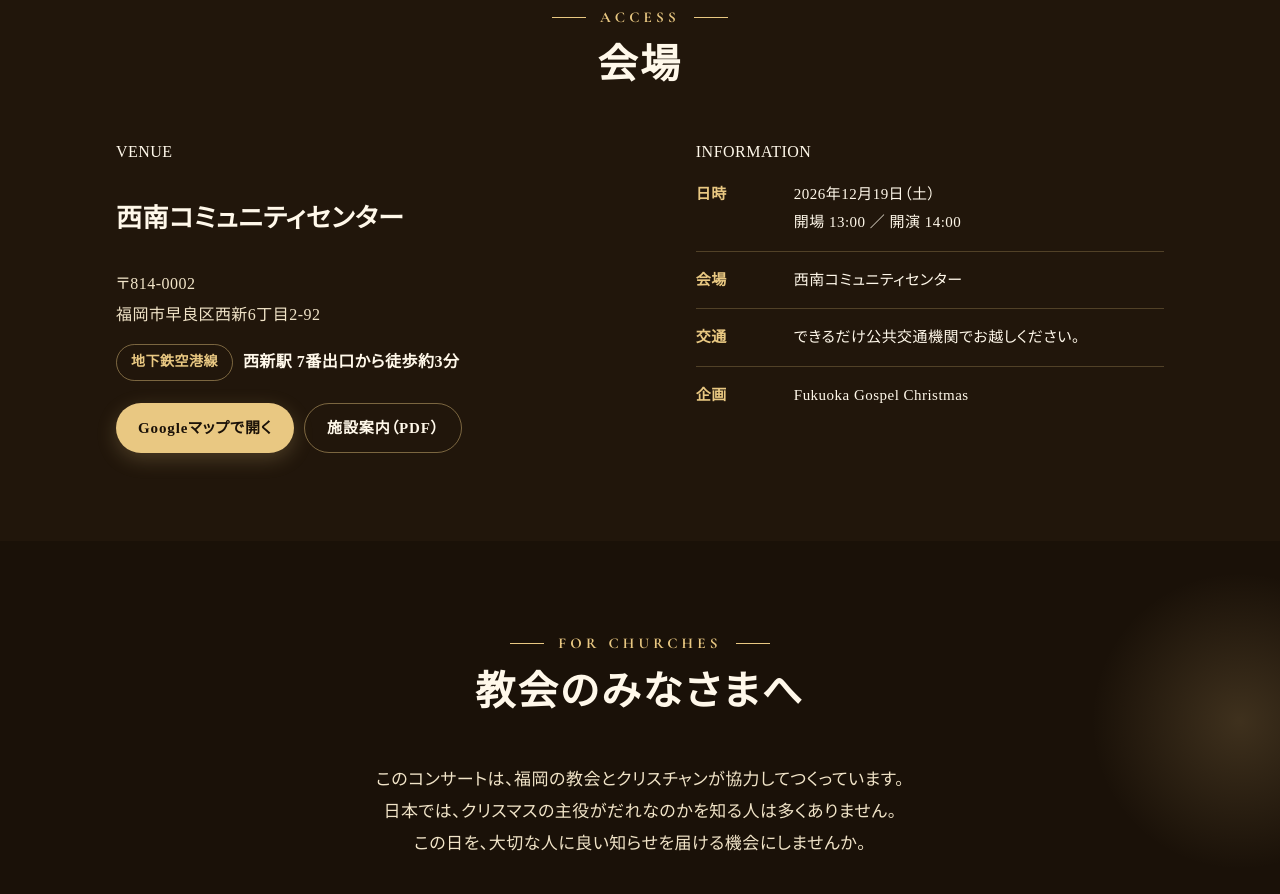
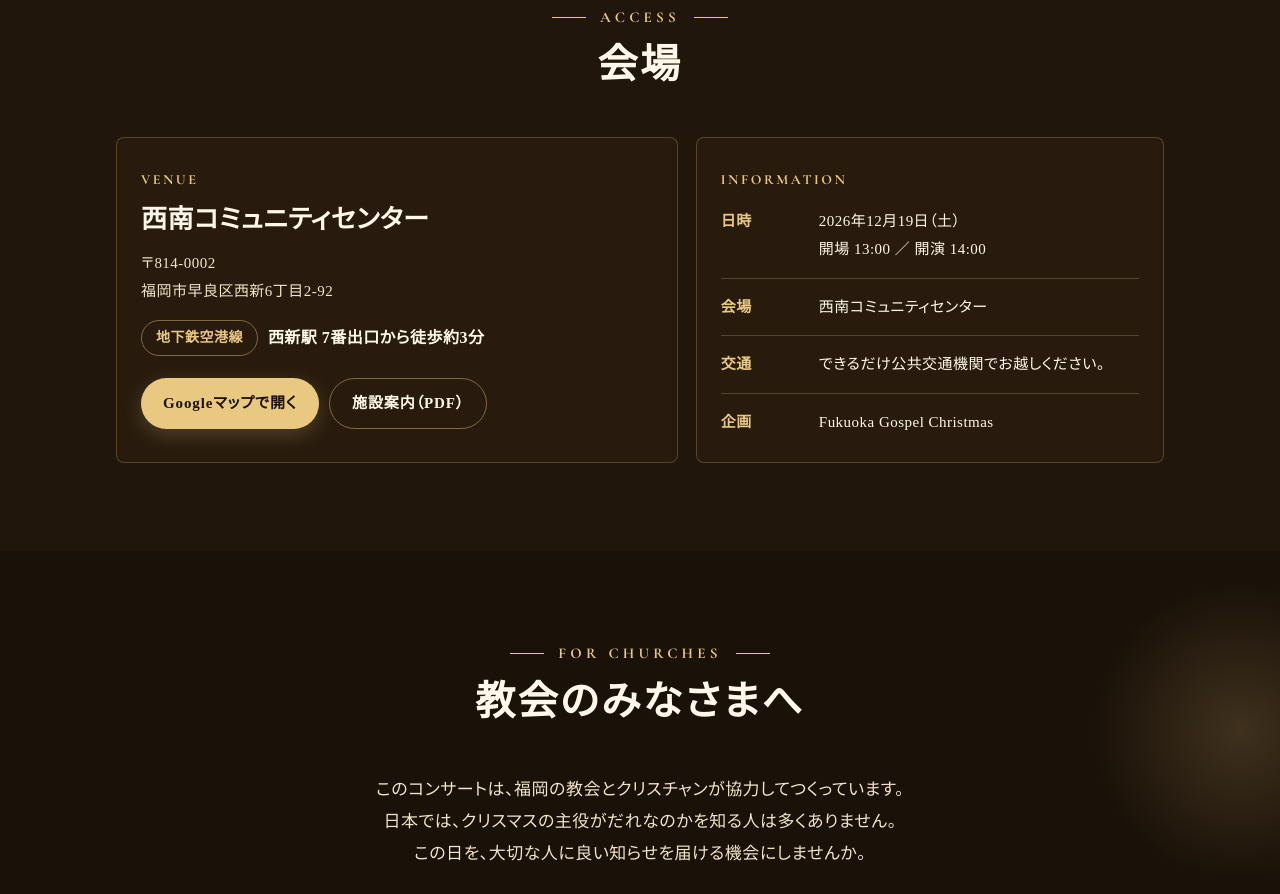
Before and after one commit to knockj/Fukuoka_Gospel_Christmas, a plain HTML site: page index.html in a window 1280 px wide. Shown: the part 5784-6678 px from the top of the page. Drawn offline with nearby package versions, Linux system fonts and the light colour scheme; a web font is replaced by a local one.

Commit message:
Add files via upload

```diff
--- a/index.html
+++ b/index.html
@@ -15,8 +15,8 @@
 <meta property="og:site_name" content="福岡ゴスペルクリスマス">
 <meta property="og:title" content="福岡ゴスペルクリスマス2026｜12.19 Sat.">
 <meta property="og:description" content="2026年12月19日（土）西南コミュニティセンターで開催。若い世代のゴスペルクワイアとゲストミュージシャンが届けるクリスマスコンサート。">
-<meta property="og:url" content="https://knockj.github.io/fukuoka-gospel-christmas/">
-<meta property="og:image" content="https://knockj.github.io/fukuoka-gospel-christmas/img/ogp.jpg">
+<meta property="og:url" content="https://knockj.github.io/Fukuoka_Gospel_Christmas/">
+<meta property="og:image" content="https://knockj.github.io/Fukuoka_Gospel_Christmas/img/ogp.jpg">
 <meta property="og:image:width" content="1200">
 <meta property="og:image:height" content="630">
 <meta name="twitter:card" content="summary_large_image">
@@ -71,6 +71,7 @@ a:hover{color:var(--cream)}
 .btn.sm{min-height:38px;padding:7px 16px;font-size:13px}
 .btn.lg{min-height:54px;padding:14px 32px;font-size:17px}
 @media (min-width:880px){.links{display:flex}}
+@media (max-width:360px){.brand{font-size:17px}.btn.sm{padding:7px 12px;font-size:12px}}
 
 /* hero */
 .hero{position:relative;min-height:100svh;display:flex;align-items:center;justify-content:center;overflow:hidden;isolation:isolate;padding:112px 0 64px}
@@ -128,7 +129,6 @@ p{margin:0}
 .member p{font-size:14px;line-height:1.85;color:var(--sub)}
 .member .parts{margin-top:4px;display:flex;flex-wrap:wrap;gap:4px 14px;font-size:14px;color:var(--sub)}
 .member .parts b{font-family:var(--latin);font-weight:700;font-size:13px;letter-spacing:.08em;color:var(--gold);margin-right:6px}
-@media (min-width:640px){
 /* program */
 .flow{list-style:none;margin:0 auto;padding:0;max-width:760px;position:relative}
 .flow::before{content:"";position:absolute;left:23px;top:10px;bottom:10px;width:1px;background:var(--gold-soft)}
@@ -168,9 +168,13 @@ p{margin:0}
 .ticket .fine{margin-top:16px;font-size:13px;color:var(--muted)}
 
 /* access */
+.box{padding:26px 24px;border:1px solid var(--line);border-radius:8px;background:var(--panel)}
+.box h3{margin:6px 0 10px;font-size:22px;font-weight:800;line-height:1.45}
+.box .tag{font-family:var(--latin);font-weight:700;font-size:14px;letter-spacing:.18em;color:var(--gold)}
+.box p{font-size:15px;color:var(--sub)}
 .access{display:grid;gap:18px}
 @media (min-width:860px){.access{grid-template-columns:1.2fr 1fr}}
-.access .box h3{font-size:26px}
+.access .box h3{font-size:clamp(20px,5.4vw,26px)}
 .addr{font-size:16px;color:var(--sub)}
 .route{margin-top:14px;display:flex;align-items:center;gap:10px;flex-wrap:wrap;font-weight:700}
 .route .pill{padding:4px 14px;border-radius:999px;border:1px solid var(--gold-soft);font-size:14px;color:var(--gold)}
```
Also changed, not shown: 1 other file.
